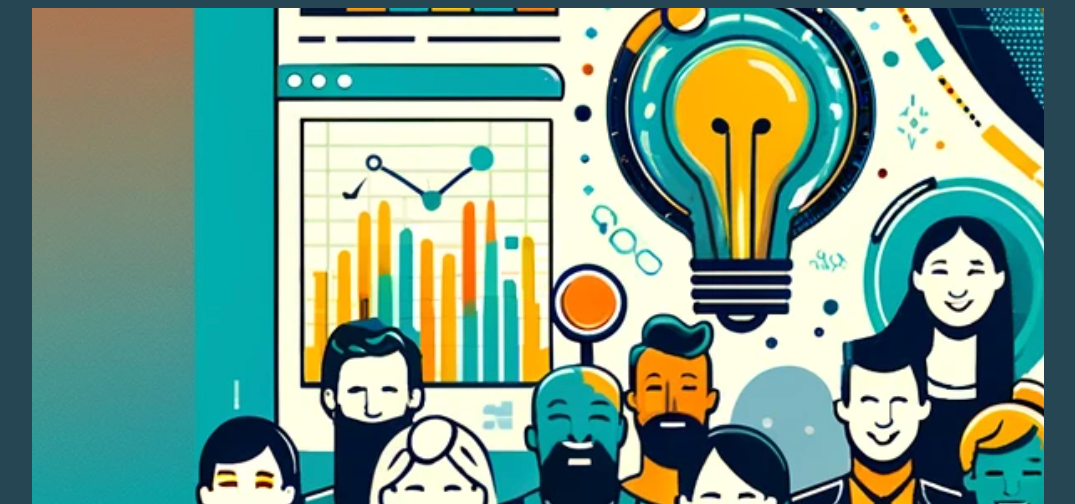
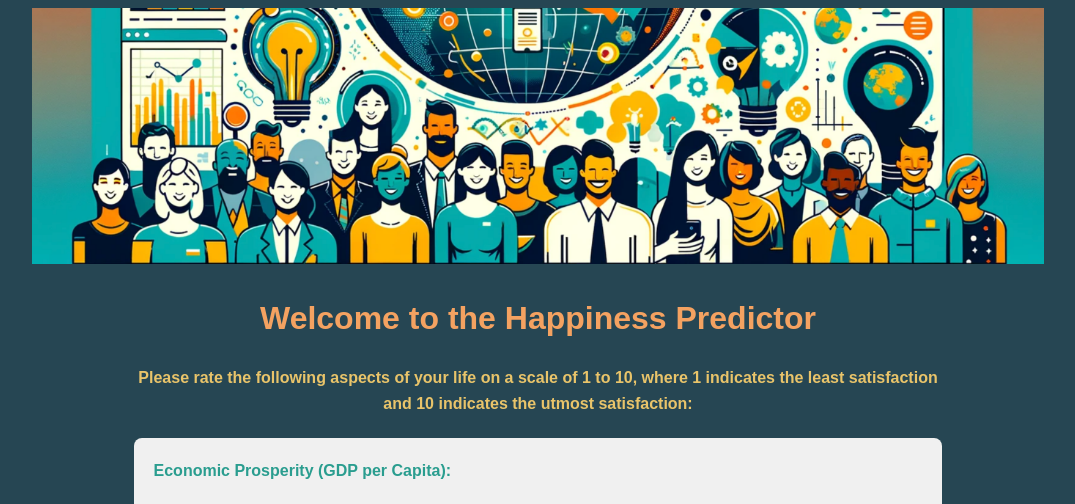
Before and after one commit to NidaB-C/happiness_project, a Flask app: page / in a window 1280 px wide. Shown: the top 504 px of the page, without its empty margins (102-1177 px from the left). Run offline with Flask 2, Linux system fonts and the light colour scheme; parts of the project's set-up code (start-up, migrations or seed data) failed here and were passed over; some libraries are stand-ins or nearby versions.

Commit message:
Update index.html

```diff
--- a/src/templates/index.html
+++ b/src/templates/index.html
@@ -11,7 +11,7 @@
 </head>
 <body>
     <div class="container">
-        <img src="{{ url_for('static', filename='images/header_2.png') }}" alt="Header Image">
+        <img src="{{ url_for('static', filename='images/header_2.png') }}" alt="Header Image", style="width: 100%; height: auto;">
     <div class="container">
         <h1>Welcome to the Happiness Predictor</h1>
         <h4>Please rate the following aspects of your life on a scale of 1 to 10, where 1 indicates the least satisfaction and 10 indicates the utmost satisfaction:</h4>
```
